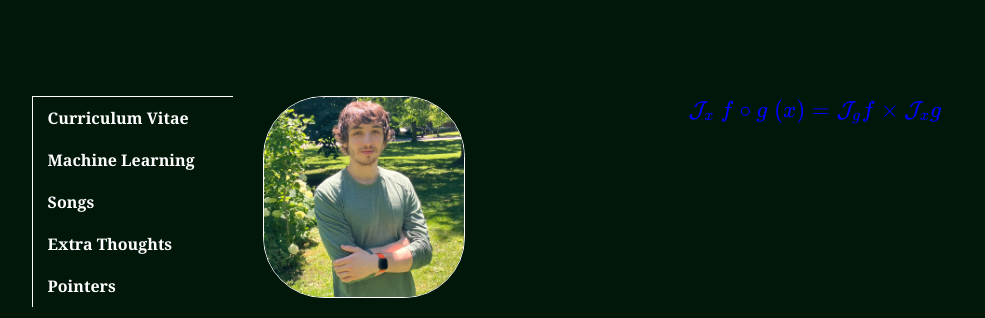
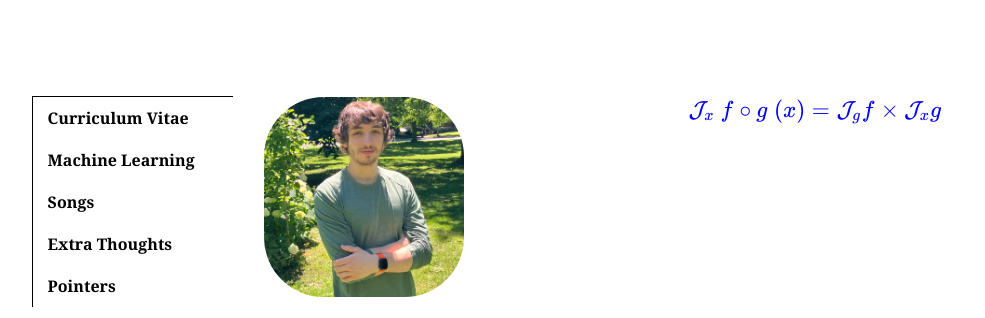
Before and after one commit to dereckpiche/dereckpiche.github.io, a plain HTML site: page index.html in a window 1280 px wide. Shown: the top 318 px of the page, without its empty margins (146-1131 px from the left). Drawn offline with nearby package versions, Linux system fonts and the light colour scheme.

Commit message:
Quick commit

```diff
--- a/css/cv.css
+++ b/css/cv.css
@@ -1,7 +1,7 @@
 body {
     font-family: "Times New Roman", Times, serif;
     background-color: white;
-    color: #333;
+    color: black;
     line-height: 1.6;
     margin: 0;
     padding: 0;
--- a/css/style.css
+++ b/css/style.css
@@ -5,20 +5,20 @@ body {
     padding: 0;
     width: 85%;
     font-family: Georgia;
-    color: white;
+    color: black;
     text-align: left;
     font-style: white;
-    background: #00170a;
+    background: white;
 }
 
 
 a {
-    color: #eef7cd;
+    color: blue;
     text-decoration: none;
 }
 
 a:visited {
-    color: #eef7cd;
+    color: blue;
     }
 
 a:hover {
--- a/index.html
+++ b/index.html
@@ -20,15 +20,15 @@
         display: flex;
         flex-direction: column; /* Stack links vertically */
         float: left;
-        border-top: 1px solid white; /* Add a vertical line to separate nav bar */
-        border-left: 1px solid white; /* Add a vertical line to separate nav bar */
+        border-top: 1px solid black; /* Add a vertical line to separate nav bar */
+        border-left: 1px solid black; /* Add a vertical line to separate nav bar */
         /* border-right: 1px solid white; Add a vertical line to separate nav bar */
     }
 
     .navbar a {
         font-family: Georgia;
         font-weight: bold;
-        color: white;
+        color: black;
         text-decoration: none; /* Remove underline from links */
         padding: 10px 15px;
         display: block;
```
Also changed, not shown: 1 other file.
